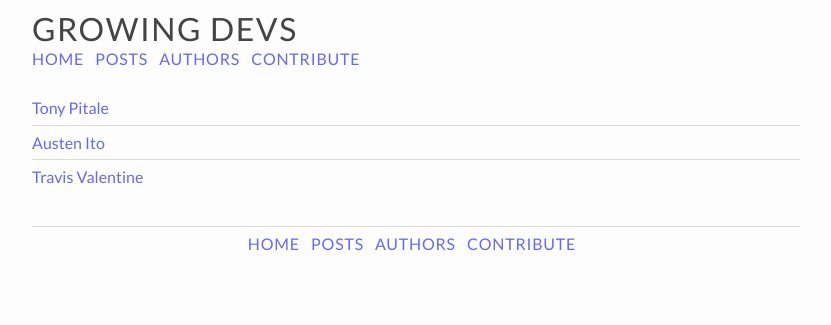
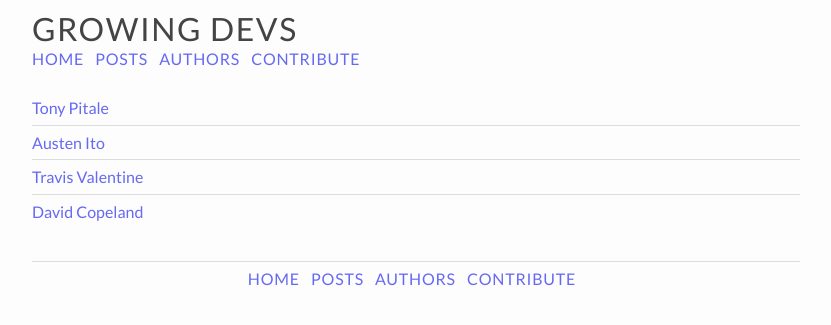
Before and after one commit to growingdevs/growingdevs.github.io, a Jekyll site: the page built from authors.html, in a window 1280 px wide. Shown: the top 325 px of the page, without its empty margins (224-1055 px from the left). Built offline with Jekyll 4.4.1, drawn with Linux system fonts in a browser that asks for light colours; Markdown is read by kramdown in place of the engine named in the settings.

Commit message:
add Dave to authors.yml data file

```diff
--- a/_data/authors.yml
+++ b/_data/authors.yml
@@ -4,3 +4,5 @@
   name: Austen Ito
 - id: travisvalentine
   name: Travis Valentine
+- id: david-copeland
+  name: David Copeland
```
